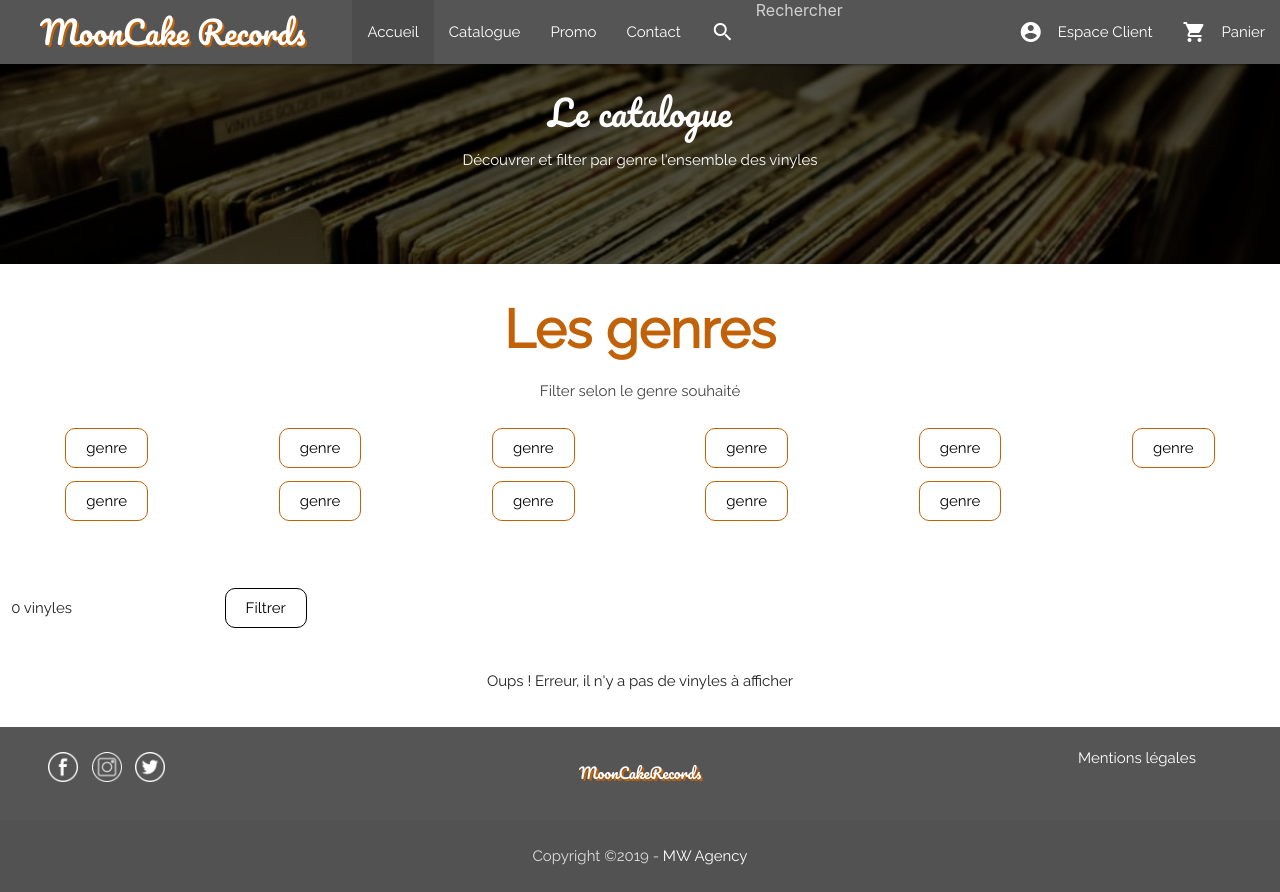
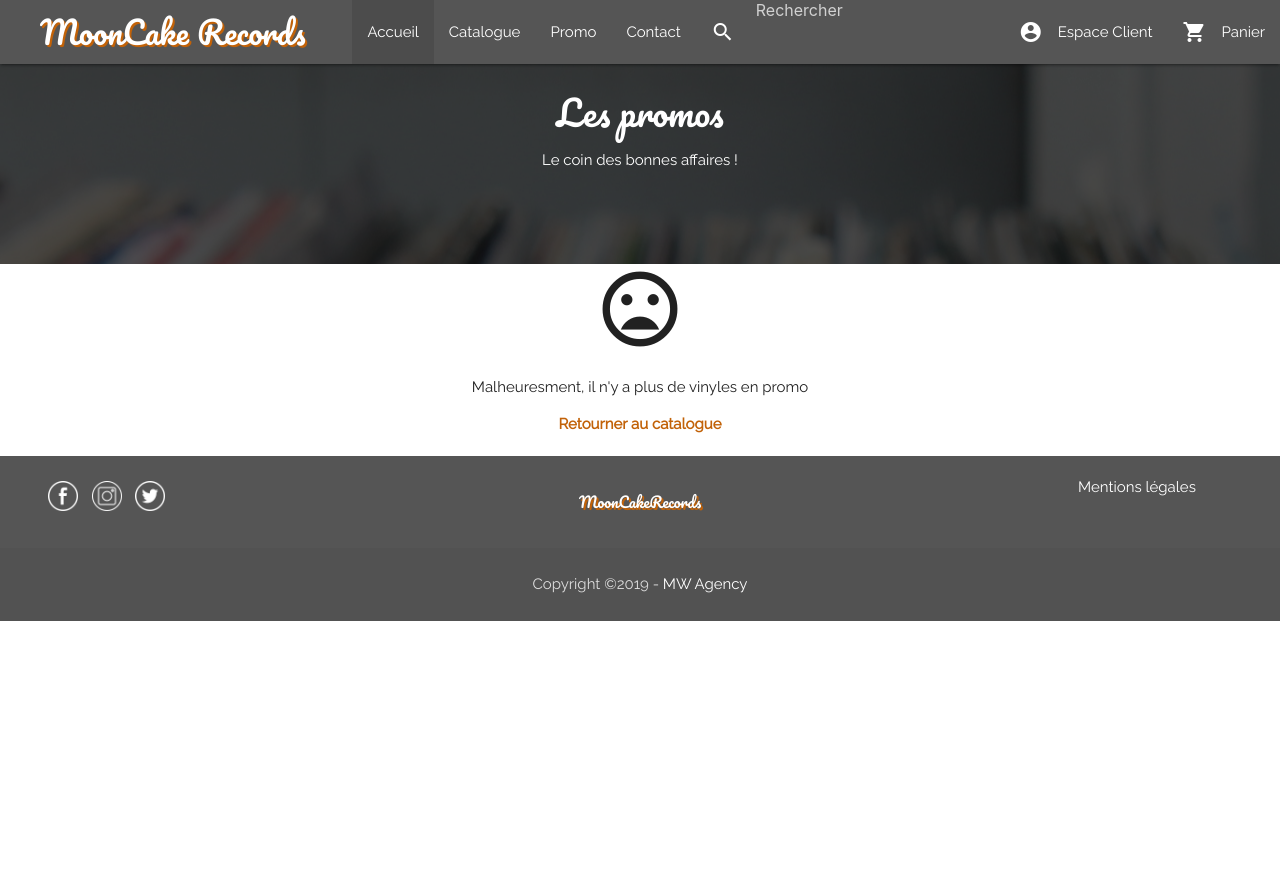
Before and after one commit to Mickael42/MoonCake-Records, a Symfony app: template templates/vinyl/promo.html.twig in a window 1280 px wide. After the commit the page ends 621 px from the top, so only its background shows below. Run offline with Twig, Linux system fonts and the light colour scheme; the template is opened without the code that fills it, so the values that code supplies are empty; some libraries are stand-ins or nearby versions.

Commit message:
ajout page promo + modif repository

```diff
--- a/src/Controller/HomeController.php
+++ b/src/Controller/HomeController.php
@@ -14,11 +14,9 @@ class HomeController extends AbstractController
      */
     public function index(VinylRepository $vinylRepository): Response
     {
+        //custom querry created in the repository to get only 5 last vinyls
+        $lastVinyls = $vinylRepository->findByLastVinyls(5);
 
-        $lastVinyls = $vinylRepository->findAll(
-            ['id' => 'DESC']
-
-        );
         return $this->render('home/index.html.twig', [
             'controller_name' => 'HomeController',
             'vinyls'=> $lastVinyls
--- a/src/Controller/VinylController.php
+++ b/src/Controller/VinylController.php
@@ -33,7 +33,7 @@ class VinylController extends AbstractController
     public function promo(VinylRepository $vinylRepository): Response
     {
         return $this->render('vinyl/promo.html.twig', [
-            'vinyls' => $vinylRepository->findAll(),
+            'vinyls' => $vinylRepository->findAllVinylPromo(),
         ]);
     }
 
--- a/templates/base.html.twig
+++ b/templates/base.html.twig
@@ -3,7 +3,7 @@
     <head>
         <meta charset="UTF-8">
         <title>
-            {% block title %}Bienvenue sur MoonCake Records!
+            {% block title %}Bienvenue chez MoonCake Records!
             {% endblock %}
         </title>
         {% block stylesheets %}
@@ -29,7 +29,7 @@
                         <a href="{{path ('vinyl_index') }}">Catalogue</a>
                     </li>
                     <li>
-                        <a href="collapsible.html">Promo</a>
+                        <a href="{{path ("vinyl_promo")}}">Promo</a>
                     </li>
                     <li>
                         <a href="{{path ('contact') }}">Contact</a>
@@ -79,7 +79,7 @@
                 </a>
             </li>
             <li>
-                <a href="collapsible.html">
+                <a href="{{path ("vinyl_promo")}}">
                     <span class="text-sidenav">Promo</span>
                 </a>
             </li>
--- a/templates/vinyl/promo.html.twig
+++ b/templates/vinyl/promo.html.twig
@@ -4,94 +4,16 @@
 {% block body %}
 
     <div class="parallax-container container-header-page  ">
-        <h3 class="title-header-page center-align">Le catalogue</h3>
-        <p class="text center-align">Découvrer et filter par genre l'ensemble des vinyles
+        <h3 class="title-header-page center-align">Les promos</h3>
+        <p class="text center-align">Le coin des bonnes affaires !
         </p>
         <div class="parallax ">
-            <img src="/assets/img/imagebackVinyls.jpg">
+            <img src="/assets/img/image.jpg">
         </div>
 
     </div>
-
-    <div class="row container">
-        <h2 class="header section-title center-align">Les genres</h2>
-        <p class="grey-text text-darken-3 lighten-3 center-align">Filter selon le genre souhaité</p>
-    </div>
-
-    <div class="row genres-row">
-        <div class="col s2  genre-button-container ">
-            <div class="center-align">
-                <a href="{{path ('vinyl_index') }}" class="button-white" data-group="all">genre</a>
-            </div>
-
-        </div>
-        <div class="col s2  genre-button-container ">
-            <div class="center-align">
-                <a href="{{path ('vinyl_index') }}" class="button-white" data-group="all">genre</a>
-            </div>
-        </div>
-        <div class="col s2  genre-button-container ">
-
-            <div class="center-align">
-                <a href="{{path ('vinyl_index') }}" class="button-white " data-group="all">genre</a>
-            </div>
-        </div>
-        <div class="col s2  genre-button-container ">
-
-            <div class="center-align">
-                <a href="{{path ('vinyl_index') }}" class="button-white " data-group="all">genre</a>
-            </div>
-        </div>
-        <div class="col s2  genre-button-container ">
-
-            <div class="center-align">
-                <a href="{{path ('vinyl_index') }}" class="button-white " data-group="all">genre</a>
-            </div>
-        </div>
-        <div class="col s2  genre-button-container ">
-
-            <div class="center-align">
-                <a href="{{path ('vinyl_index') }}" class="button-white " data-group="all">genre</a>
-            </div>
-        </div>
-        <div class="col s2  genre-button-container ">
-
-            <div class="center-align">
-                <a href="{{path ('vinyl_index') }}" class="button-white " data-group="all">genre</a>
-            </div>
-        </div>
-        <div class="col s2 genre-button-container  ">
-
-            <div class="center-align">
-                <a href="{{path ('vinyl_index') }}" class="button-white " data-group="all">genre</a>
-            </div>
-        </div>
-        <div class="col s2  genre-button-container ">
-
-            <div class="center-align">
-                <a href="{{path ('vinyl_index') }}" class="button-white " data-group="all">genre</a>
-            </div>
-        </div>
-        <div class="col s2  genre-button-container ">
-
-            <div class="center-align">
-                <a href="{{path ('vinyl_index') }}" class="button-white " data-group="all">genre</a>
-            </div>
-        </div>
-        <div class="col s2  genre-button-container ">
-
-            <div class="center-align">
-                <a href="{{path ('vinyl_index') }}" class="button-white " data-group="all">genre</a>
-            </div>
-        </div>
-
-    </div>
-
-
+    {% if vinyls %}
         <div class='row'>
-        <div class="col s2 ">
-            <p>{{vinyls|length}} vinyles</p>
-        </div>
             <div class="col s1 ">
                 <p>
                     <a href="{{path ('vinyl_index') }}" class="button-black ">Filtrer</a>
@@ -127,4 +49,21 @@
                 </div>
             {% endfor %}
         </div>
+
+    {% else %}
+
+        <div class="row">
+
+            <div class="col s12 center-align">
+                <i class="material-icons large center-align">mood_bad</i>
+                <p class="center-align">Malheuresment, il n'y a plus de vinyles en promo</p>
+                <div class="center-align">
+
+                    <a href="{{path ('vinyl_index') }}" class="button-white-call-to-action">Retourner au catalogue</a>
+                </div>
+            </div>
+        </div>
+
+
+    {% endif %}
 {% endblock %}
```
Also changed, not shown: src/Repository/VinylRepository.php (+14 -6 lines), public/assets/css/styles.css. Lines whose indentation alone changed are shown as unchanged.
